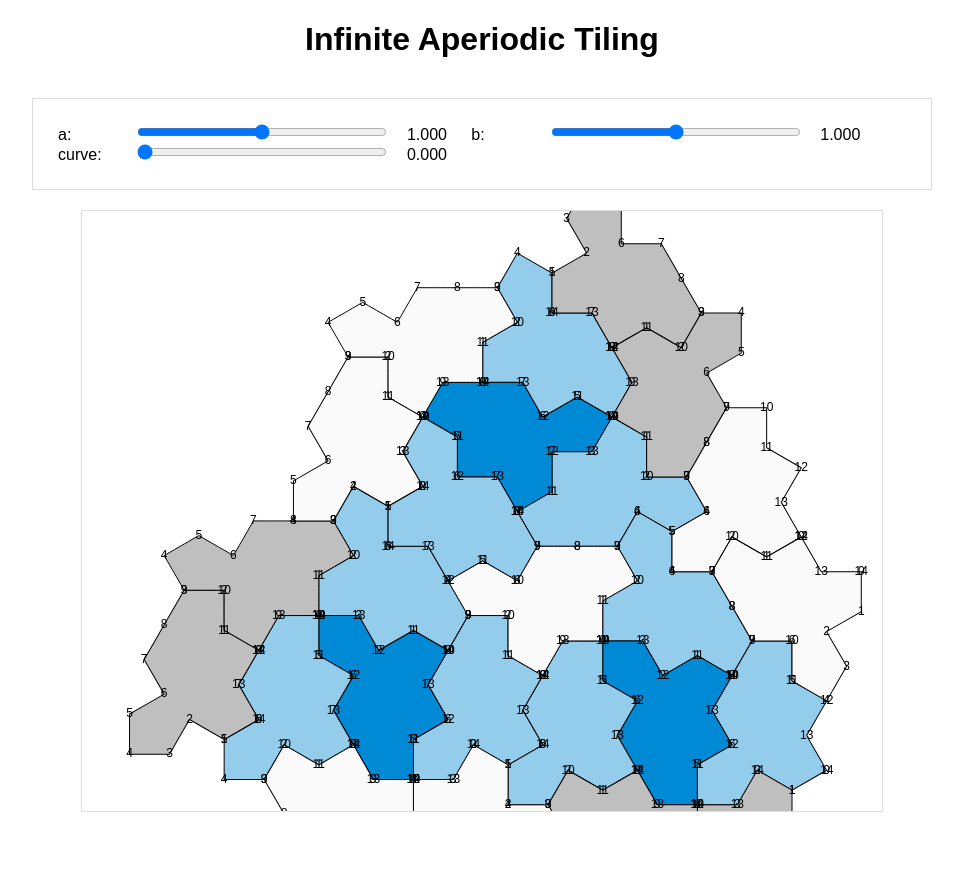
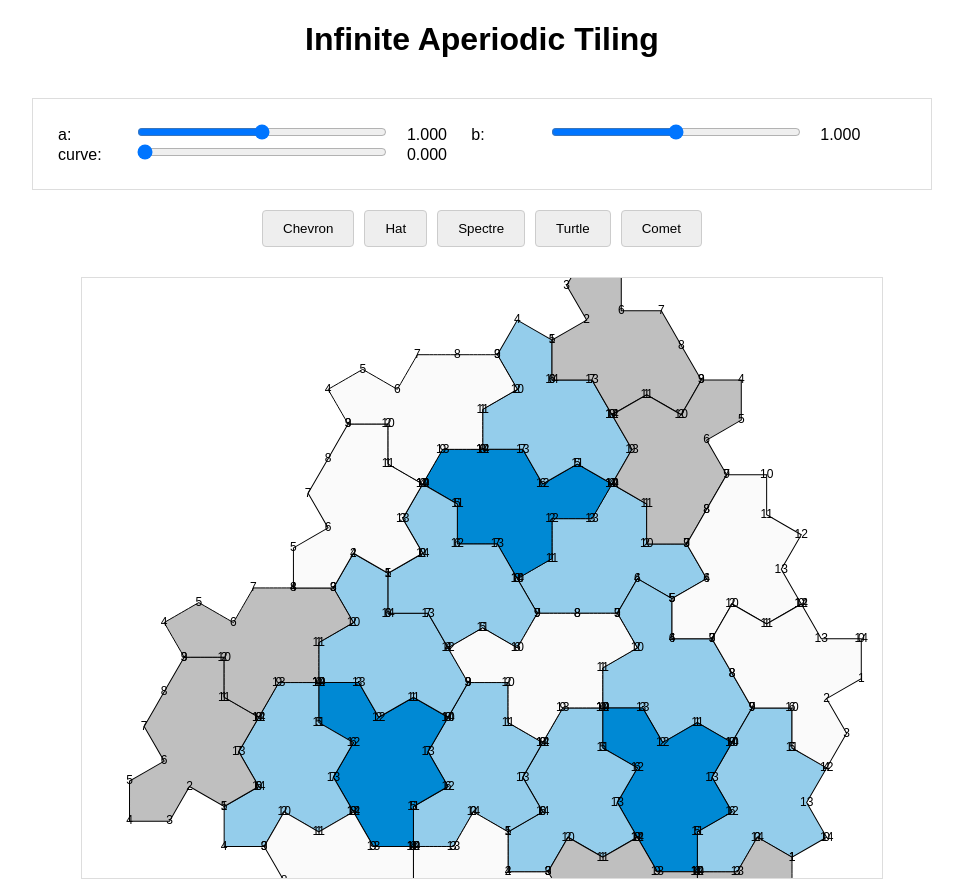
Before and after one commit to Alexander-Baker-1/Aperiodic-Monotiles, a Flask app: page /continuum in a window 1280 px wide. Shown: the part 18-897 px from the top of the page, without its empty margins (158-1121 px from the left). Before the commit the page ends 830 px from the top, so only its background shows below. Run offline with Flask 3, Linux system fonts and the light colour scheme.

Commit message:
Added preset buttons

```diff
--- a/static/js/continuum.js
+++ b/static/js/continuum.js
@@ -4,6 +4,14 @@ import { TilingSystem } from './common/TilingSystem.js';
 import { Tile } from './common/Tile.js';
 
 class TilingApp {
+    static PRESETS = {
+        chevron: { a: 0, b: 1, name: 'Chevron' },
+        hat: { a: 1, b: Math.sqrt(3), name: 'Hat' },
+        spectre: { a: 1, b: 1, name: 'Spectre' },
+        turtle: { a: Math.sqrt(3), b: 1, name: 'Turtle' },
+        comet: { a: 1, b: 0, name: 'Comet' }
+    };
+
     constructor(canvasId, aSlider, bSlider, curveSlider) {
         this.canvas = document.getElementById(canvasId);
         this.ctx = this.canvas.getContext('2d');
@@ -30,6 +38,17 @@ class TilingApp {
         document.getElementById('a-val').textContent = parseFloat(this.aSlider.value).toFixed(3);
         document.getElementById('b-val').textContent = parseFloat(this.bSlider.value).toFixed(3);
         document.getElementById('curve-val').textContent = parseFloat(this.curveSlider.value).toFixed(3);
+    }
+
+    loadPreset(presetKey) {
+        const preset = TilingApp.PRESETS[presetKey];
+
+        this.aSlider.value = preset.a;
+        this.bSlider.value = preset.b;
+        this.curveSlider.value = 0;
+
+        this.updateValues();
+        this.draw();
     }
 
     draw() {
@@ -185,3 +204,6 @@ const app = new TilingApp(
     document.getElementById('b'),
     document.getElementById('curve')
 );
+
+// Expose loadPreset for HTML buttons
+window.loadPreset = (presetKey) => app.loadPreset(presetKey);
--- a/static/style.css
+++ b/static/style.css
@@ -32,22 +32,33 @@ h1 {
     width: 60px;
 }
 
-#presets {
+/* Preset Buttons */
+#presets,
+.presets {
     display: flex;
     gap: 10px;
     justify-content: center;
     margin-bottom: 30px;
 }
 
-#presets button {
+#presets button,
+.presets button {
     padding: 10px 20px;
     background: #eee;
     border: 1px solid #ccc;
     cursor: pointer;
+    border-radius: 4px;
+    transition: background 0.2s ease;
 }
 
-#presets button:hover {
+#presets button:hover,
+.presets button:hover {
     background: #ddd;
+}
+
+#presets button:active,
+.presets button:active {
+    background: #ccc;
 }
 
 #canvas {
--- a/templates/continuum.html
+++ b/templates/continuum.html
@@ -29,6 +29,14 @@
         <span id="curve-val">0.000</span>
     </div>
 
+    <div class="presets">
+        <button onclick="loadPreset('chevron')">Chevron</button>
+        <button onclick="loadPreset('hat')">Hat</button>
+        <button onclick="loadPreset('spectre')">Spectre</button>
+        <button onclick="loadPreset('turtle')">Turtle</button>
+        <button onclick="loadPreset('comet')">Comet</button>
+    </div>
+
     <canvas id="canvas" width="800" height="600"></canvas>
 
     <script type="module" src="{{ url_for('static', filename='js/continuum.js') }}"></script>
```
